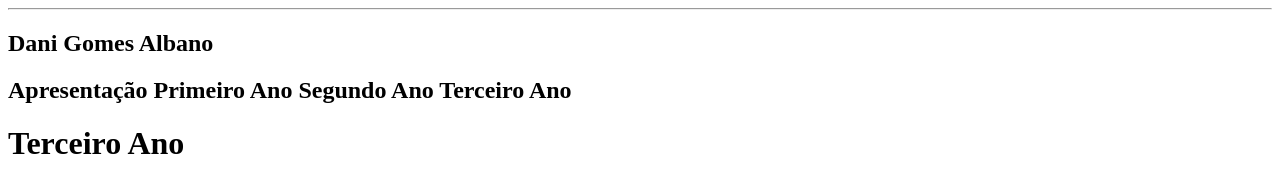
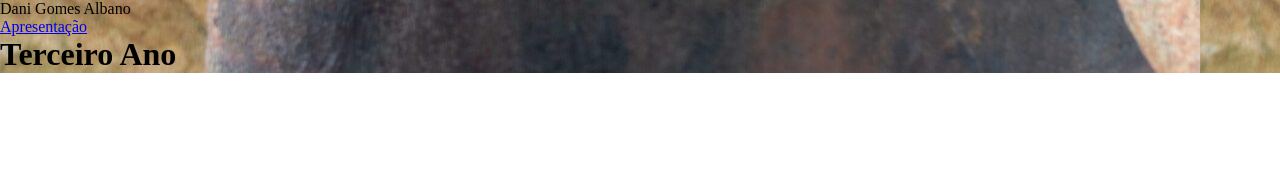
Before and after one commit to DanGomes42/Portfolio, a plain HTML site: page index.html in a window 1280 px wide. Drawn offline with Linux system fonts and the light colour scheme.

Commit message:
Adicionar imagens

```diff
--- a/Portfólio.html
+++ b/index.html
@@ -4,20 +4,24 @@
     <meta charset="utf-8">
     <meta name="viewport" content="width=device-width, initial-scale=1.0">
     <link rel="stylesheet" href="style.css">
+    <meta name="description" content="asdasdasdasdasdasda">
     <title>Dani Gomes Albano</title>
 </head>
 
 <body>
     <header>
-        <hr>
         <div>
-            <h2>Dani Gomes Albano</h2>
+            <span>Dani Gomes Albano</span>
         </div>
+
         <div>
-            <h2>Apresentação Primeiro Ano Segundo Ano Terceiro Ano</h2>
+            <ul>
+                <li>
+                    <a href="#">Apresentação</a>
+                </li>
+            </ul>
         </div>
         <h1>Terceiro Ano</h1>
-        <img src=" ">
     </header>
     <section>
         <div>
--- a/style.css
+++ b/style.css
@@ -1,4 +1,9 @@
-@media only screen{
+* {
+    margin: 0;
+    padding: 0;
+    box-sizing: border-box;
+}
 
-
+header {
+    background-image: url("./images/gato.jpg");
 }
```
Also changed, not shown: images/chu.jpg (added), images/cna.jpg (added), images/gato.jpg (added), images/linguagens.png (added), images/matematica.jpg (added), images/tecnico 1.png (added).
